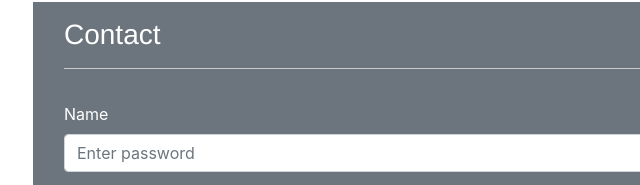
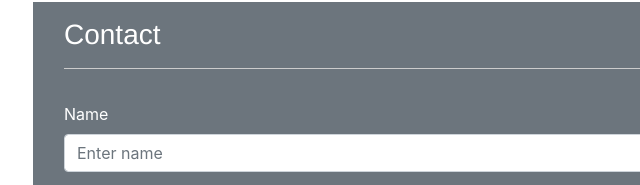
Before and after one commit to sskumar4/ResponsivePortfolio, a plain HTML site: page contact.html in a window 1280 px wide. Shown: the part 118-303 px from the top of the page, 0-640 px from the left. Drawn offline with nearby package versions, Linux system fonts and the light colour scheme.

Commit message:
Fixed input box placeholder in contact.html

```diff
--- a/contact.html
+++ b/contact.html
@@ -63,7 +63,7 @@
                     <form action="/action_page.php">
                         <div class="form-group">
                             <label for="pwd">Name</label>
-                            <input type="password" class="form-control" placeholder="Enter password" id="pwd">
+                            <input type="password" class="form-control" placeholder="Enter name" id="pwd">
                         </div>
                         <div class="form-group">
                             <label for="email">Email</label>
```
